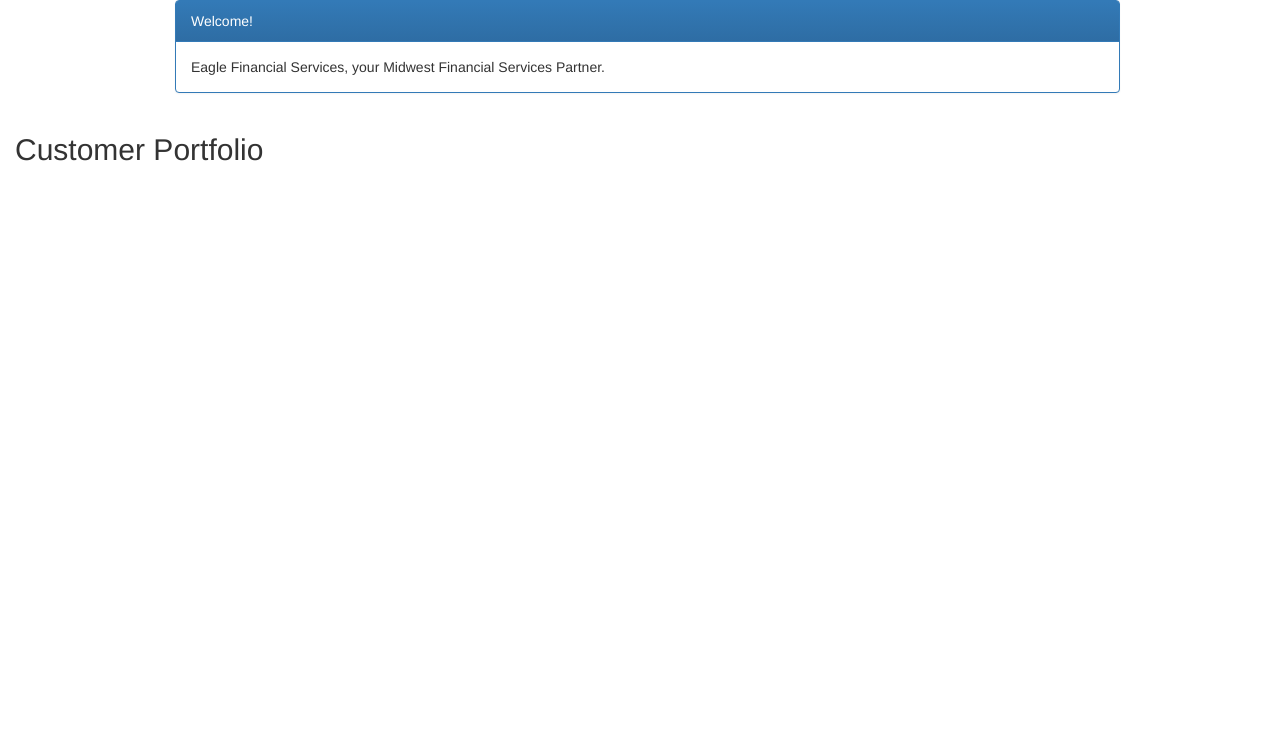
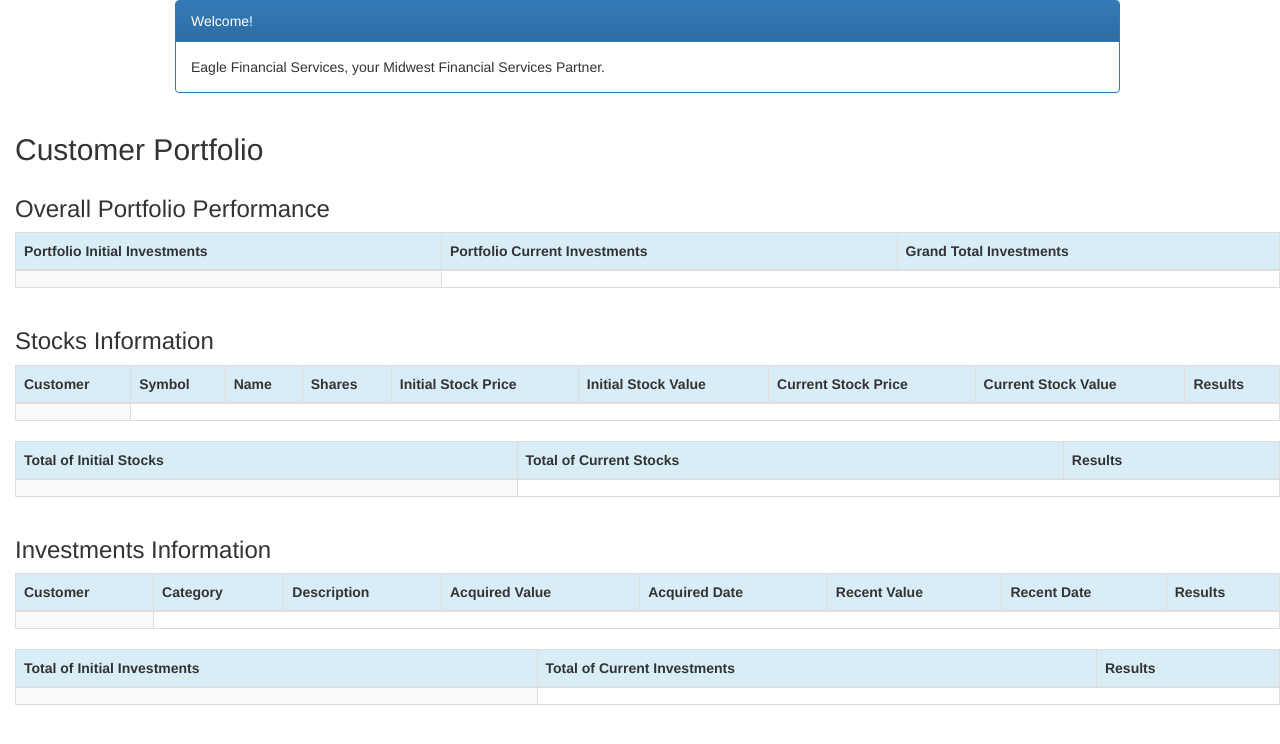
Before and after one commit to sbyluppala/ISQA8240_Assign1P2, a Django app: page /customer/1/portfolio/ in a window 1280 px wide. Shown: the top 744 px of the page. Run offline with Django 3.2, Linux system fonts and the light colour scheme; a user stored in the database is signed in; data comes from the database, SQL or seed files in the repository; data that the repository does not hold is empty; some libraries are stand-ins or nearby versions.

Commit message:
additional files added

```diff
--- a/Assign1P2/settings.py
+++ b/Assign1P2/settings.py
@@ -48,6 +48,7 @@
     'django.contrib.staticfiles',
     'portfolio',
     'mathfilters',
+    'django.contrib.humanize',
 ]
 
 MIDDLEWARE = [
--- a/portfolio/templates/portfolio/portfolio.html
+++ b/portfolio/templates/portfolio/portfolio.html
@@ -1,5 +1,8 @@
+
 {% load staticfiles %}
 {% load mathfilters %}
+{% load humanize %}
+
 <!DOCTYPE html>
 <link rel="stylesheet" href="//maxcdn.bootstrapcdn.com/bootstrap/3.2.0/css/bootstrap.min.css">
 <link rel="stylesheet" href="//maxcdn.bootstrapcdn.com/bootstrap/3.2.0/css/bootstrap-theme.min.css">
@@ -27,3 +30,118 @@
 <div class="row">
     <h2 style="padding-left: 15Px">Customer Portfolio</h2>
 </div>
+
+<div class="row">
+    <h3 style="padding-left: 15Px">Overall Portfolio Performance</h3>
+</div>
+    <table class="table table-striped table-bordered table-hover">
+        <thead>
+            <tr class="bg-info">
+                <th>Portfolio Initial Investments </th>
+                <th>Portfolio Current Investments </th>
+                <th>Grand Total Investments </th>
+            </tr>
+        </thead>
+        <tbody>
+            <tr>
+                <td>
+                    {% load l10n %}
+                     {% localize on %}
+                 </td>
+                    {% endlocalize %}
+            </tr>
+        </tbody>
+    </table>
+
+<div class="row">
+    <h3 style="padding-left: 15Px">Stocks Information</h3>
+</div>
+    <table class="table table-striped table-bordered table-hover">
+        <thead>
+            <tr class="bg-info">
+                <th>Customer</th>
+                <th>Symbol</th>
+                <th>Name</th>
+                <th>Shares </th>
+                <th>Initial Stock Price</th>
+                <th>Initial Stock Value </th>
+                <th>Current Stock Price </th>
+                <th>Current Stock Value </th>
+                <th>Results </th>
+            </tr>
+        </thead>
+        <tbody>
+            <tr>
+                <td>
+                    {% load l10n %}
+                     {% localize on %}
+                 </td>
+                    {% endlocalize %}
+            </tr>
+        </tbody>
+    </table>
+    <table class="table table-striped table-bordered table-hover">
+        <thead>
+            <tr class="bg-info">
+                <th>Total of Initial Stocks</th>
+                <th>Total of Current Stocks</th>
+                <th>Results</th>
+            </tr>
+        </thead>
+        <tbody>
+            <tr>
+                <td>
+                    {% load l10n %}
+                     {% localize on %}
+                 </td>
+                    {% endlocalize %}
+            </tr>
+        </tbody>
+    </table>
+
+
+<div class="row">
+    <h3 style="padding-left: 15Px">Investments Information</h3>
+</div>
+    <table class="table table-striped table-bordered table-hover">
+        <thead>
+            <tr class="bg-info">
+                <th>Customer</th>
+                <th>Category</th>
+                <th>Description</th>
+                <th>Acquired Value </th>
+                <th>Acquired Date</th>
+                <th>Recent Value</th>
+                <th>Recent Date </th>
+                <th>Results</th>
+            </tr>
+        </thead>
+        <tbody>
+            <tr>
+                <td>
+                    {% load l10n %}
+                     {% localize on %}
+                 </td>
+                    {% endlocalize %}
+            </tr>
+        </tbody>
+    </table>
+
+    <table class="table table-striped table-bordered table-hover">
+        <thead>
+            <tr class="bg-info">
+                <th>Total of Initial Investments</th>
+                <th>Total of Current Investments</th>
+                <th>Results</th>
+            </tr>
+        </thead>
+        <tbody>
+            <tr>
+                <td>
+                    {% load l10n %}
+                     {% localize on %}
+                 </td>
+                    {% endlocalize %}
+            </tr>
+        </tbody>
+    </table>
```
